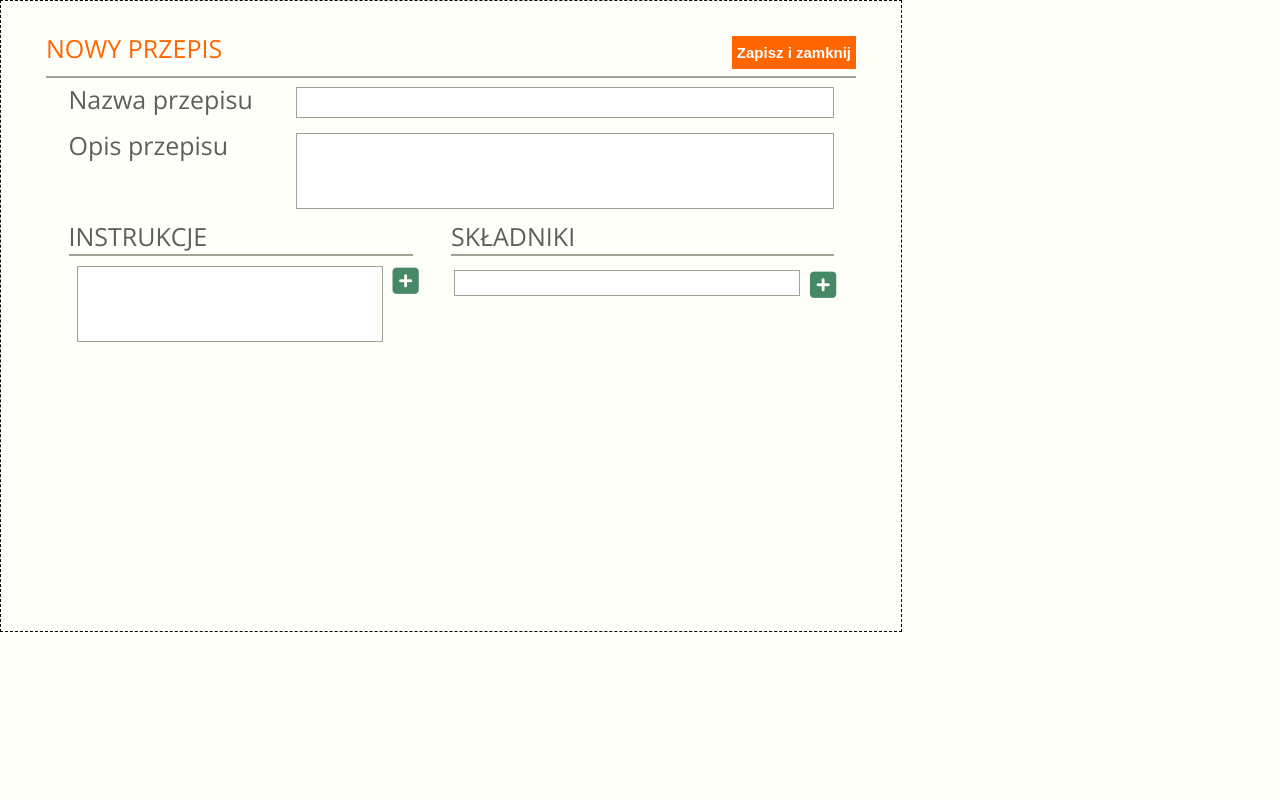
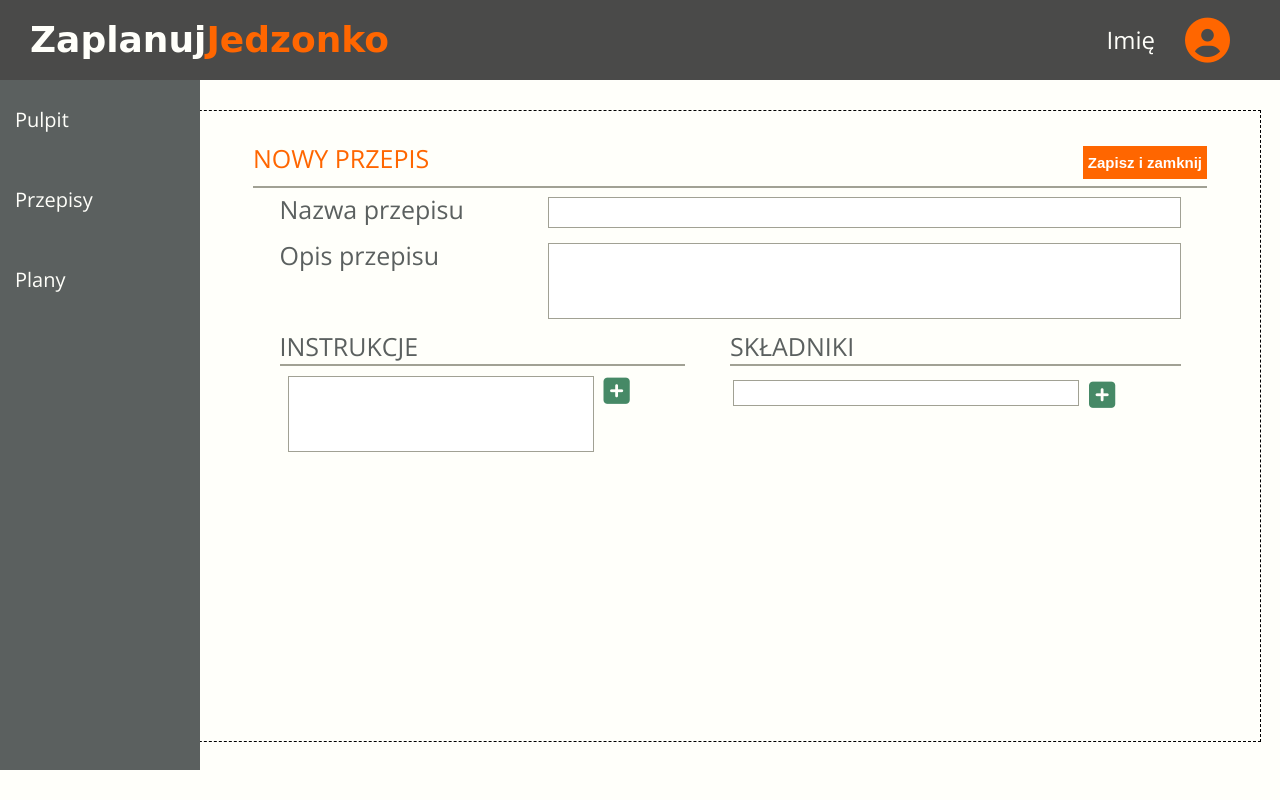
Before and after one commit to dkrzoska/ScramLab, a website: page development/recipes.html in a window 1280 px wide. Drawn offline with nearby package versions, Linux system fonts and the light colour scheme; files that its build step writes are made by us from their sources; a web font is replaced by a local one.

Commit message:
4_1_Add_New_Recipes

```diff
--- a/development/recipes.html
+++ b/development/recipes.html
@@ -13,7 +13,33 @@
     ></script>
   </head>
   <body>
-      <section class="new_recipes">
+    <header>
+      <div class="header-wrapper">
+        <h1 class="logo logo-app">
+          <span>Zaplanuj</span><span>Jedzonko</span>
+        </h1>
+        <div class="user">
+          <div class="user-name">Imię</div>
+          <div class="user-logo">
+            <i class="fas fa-user-circle"></i>
+          </div>
+        </div>
+      </div>
+    </header>
+    <div class="side-pannel">
+      <div class="side-pannel-menu">
+        <a href="#" class="side-pannel-list desktop">Pulpit
+          <i class="fas fa-chevron-right"></i>
+        </a>
+        <a href="#" class="side-pannel-list recipes">Przepisy
+          <i class="fas fa-chevron-right"></i>
+        </a>
+        <a href="#" class="side-pannel-list plans">Plany
+          <i class="fas fa-chevron-right"></i>
+        </a>
+      </div>
+    </div>
+    <section class="new_recipes">
           <div class="new_recipes_wrapper">
               <diva class="new_recipes_header">
                   <h1 class="new_recipes_title">NOWY PRZEPIS</h1>
--- a/development/scss/_mainAppView.scss
+++ b/development/scss/_mainAppView.scss
@@ -28,7 +28,8 @@
     // height: calc(100vh - 80px);
     height: 690px;
     background: $sidePanel-Navigation;
-}
+    float: left;
+};
 
 .side-pannel-menu {
     display: flex;
--- a/development/scss/_new_recipes.scss
+++ b/development/scss/_new_recipes.scss
@@ -2,8 +2,10 @@
     border: 1px solid black;
     border-style: dashed;
     font-family: $fontOpenSans;
-    width: 900px;
+    width: $mainWidth;
     height: 630px;
+    margin: 0 auto;
+    margin-top: 30px;
 };
 
 .new_recipes_wrapper {
```
